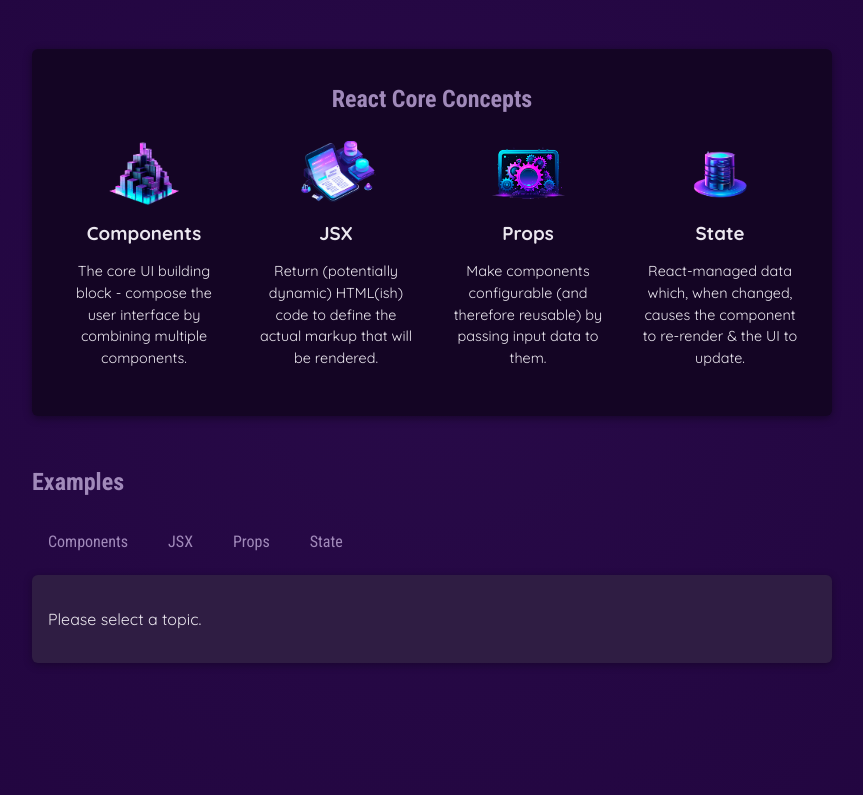
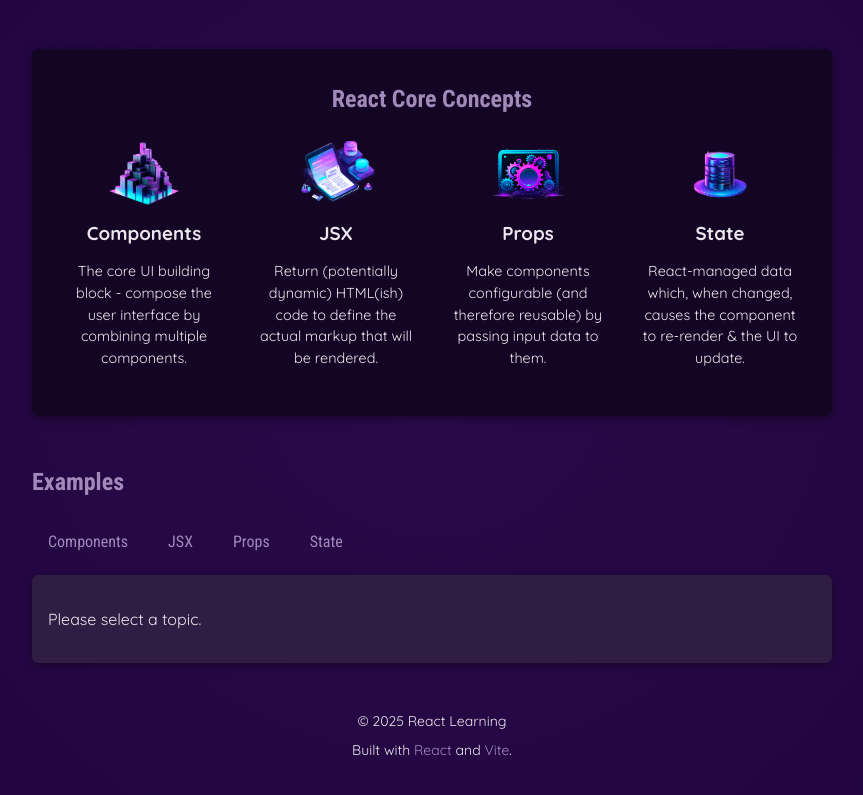
Before and after one commit to Qiua/react-complete-guide, a React (Vite) app: page / in a window 1280 px wide. Shown: the part 283-1078 px from the top of the page, without its empty margins (208-1071 px from the left). Built offline with nearby package versions, Linux system fonts and the light colour scheme.

Commit message:
c8-refactor: reorganizing components

```diff
--- a/src/App.jsx
+++ b/src/App.jsx
@@ -1,68 +1,16 @@
-import { useState } from 'react'
-
-import { CORE_CONCEPTS, EXAMPLES } from './data'
+import CoreConcepts from './components/CoreConcepts'
+import Examples from './components/Examples'
 import Header from './components/Header/Header'
-import CoreConcepts from './components/CoreConcepts'
-import TabButton from './components/TabButton'
+import Footer from './components/Footer'
 
 function App() {
-  // State to manage the selected tab
-  const [activeTab, setActiveTab] = useState()
-  // activeTab is the state variable that holds the currently state of the active tab.
-  // setActiveTab is the function to update the activeTab state.
-
-  function handleClickTab(selectedButton) {
-    // This function will be called when a tab is clicked.
-    // You can use the `selectedButton` parameter to determine which tab was clicked.
-    console.log(`Tab clicked: ${selectedButton}`)
-    setActiveTab(selectedButton) // Update the selected tab
-  }
-
-  // If a tab is selected, we will display the corresponding content.
-  let activeTabContent = <p>Please select a topic.</p>
-
-  if (activeTab) {
-    activeTabContent = (
-      <div>
-        <h3>{EXAMPLES[activeTab].title}</h3>
-        <p>{EXAMPLES[activeTab].description}</p>
-        <pre>
-          <code>{EXAMPLES[activeTab].code}</code>
-        </pre>
-      </div>
-    )
-  }
-
   return (
     <>
-      <Header /> {/* First component! */}
+      <Header />
       <main>
-        <section id='core-concepts'>
-          <h2>React Core Concepts</h2>
-          <ul>
-            {CORE_CONCEPTS.map((concept, index) => (
-              <CoreConcepts key={index} {...concept} />
-            ))}
-          </ul>
-        </section>
-        <section id='examples'>
-          <h2>Examples</h2>
-          <menu>
-            <TabButton isSelected={activeTab === 'components'} onSelect={() => handleClickTab('components')}>
-              Components
-            </TabButton>
-            <TabButton isSelected={activeTab === 'jsx'} onSelect={() => handleClickTab('jsx')}>
-              JSX
-            </TabButton>
-            <TabButton isSelected={activeTab === 'props'} onSelect={() => handleClickTab('props')}>
-              Props
-            </TabButton>
-            <TabButton isSelected={activeTab === 'state'} onSelect={() => handleClickTab('state')}>
-              State
-            </TabButton>
-          </menu>
-          <div id='tab-content'>{activeTabContent}</div>
-        </section>
+        <CoreConcepts />
+        <Examples />
+        <Footer />
       </main>
     </>
   )
--- /dev/null
+++ b/src/components/CoreConcept.jsx
@@ -0,0 +1,13 @@
+import './CoreConcept.css'
+
+export default function CoreConcept({ image, title = 'Title', description }) {
+  // Default title to "Title" if not provided
+  // Destructuring props to extract img, title, and description
+  return (
+    <li>
+      <img src={image} alt={description}></img>
+      <h3>{title}</h3>
+      <p>{description}</p>
+    </li>
+  )
+}
--- a/src/components/CoreConcepts.jsx
+++ b/src/components/CoreConcepts.jsx
@@ -1,13 +1,15 @@
-import './CoreConcepts.css'
+import { CORE_CONCEPTS } from '../data'
+import CoreConcept from './CoreConcept'
 
-export default function CoreConcepts({ image, title = 'Title', description }) {
-  // Default title to "Title" if not provided
-  // Destructuring props to extract img, title, and description
+export default function CoreConcepts() {
   return (
-    <li>
-      <img src={image} alt={description}></img>
-      <h3>{title}</h3>
-      <p>{description}</p>
-    </li>
+    <section id='core-concepts'>
+      <h2>React Core Concepts</h2>
+      <ul>
+        {CORE_CONCEPTS.map((concept, index) => (
+          <CoreConcept key={index} {...concept} />
+        ))}
+      </ul>
+    </section>
   )
 }
--- /dev/null
+++ b/src/components/Examples.jsx
@@ -0,0 +1,50 @@
+import { useState } from 'react'
+import { EXAMPLES } from '../data'
+import TabButton from './TabButton'
+
+export default function Examples() {
+  const [activeTab, setActiveTab] = useState()
+
+  // If a tab is selected, we will display the corresponding content.
+  let activeTabContent = <p>Please select a topic.</p>
+
+  if (activeTab) {
+    activeTabContent = (
+      <div>
+        <h3>{EXAMPLES[activeTab].title}</h3>
+        <p>{EXAMPLES[activeTab].description}</p>
+        <pre>
+          <code>{EXAMPLES[activeTab].code}</code>
+        </pre>
+      </div>
+    )
+  }
+
+  function handleClickTab(selectedButton) {
+    // This function will be called when a tab is clicked.
+    console.log(`Tab clicked: ${selectedButton}`)
+    setActiveTab(selectedButton) // Update the selected tab
+  }
+  return (
+    <>
+      <section id='examples'>
+        <h2>Examples</h2>
+        <menu>
+          <TabButton isSelected={activeTab === 'components'} onSelect={() => handleClickTab('components')}>
+            Components
+          </TabButton>
+          <TabButton isSelected={activeTab === 'jsx'} onSelect={() => handleClickTab('jsx')}>
+            JSX
+          </TabButton>
+          <TabButton isSelected={activeTab === 'props'} onSelect={() => handleClickTab('props')}>
+            Props
+          </TabButton>
+          <TabButton isSelected={activeTab === 'state'} onSelect={() => handleClickTab('state')}>
+            State
+          </TabButton>
+        </menu>
+        <div id='tab-content'>{activeTabContent}</div>
+      </section>
+    </>
+  )
+}
--- /dev/null
+++ b/src/components/Footer.jsx
@@ -0,0 +1,10 @@
+export default function Footer() {
+  return (
+    <footer className='footer'>
+      <p>&copy; {new Date().getFullYear()} React Learning</p>
+      <p>
+        Built with <a href='https://reactjs.org/'>React</a> and <a href='https://vitejs.dev/'>Vite</a>.
+      </p>
+    </footer>
+  )
+}
--- a/src/index.css
+++ b/src/index.css
@@ -82,3 +82,19 @@
 #tab-content code {
   font-size: 1rem;
 }
+
+footer {
+  text-align: center;
+  margin-top: 2rem;
+  font-size: 0.875rem;
+}
+footer a {
+  color: #a18aba;
+  text-decoration: none;
+}
+footer a:hover {
+  text-decoration: underline;
+}
+footer p {
+  margin: 0.5rem 0;
+}
```
Also changed, not shown: src/components/CoreConcept.css (renamed from src/components/CoreConcepts.css).
